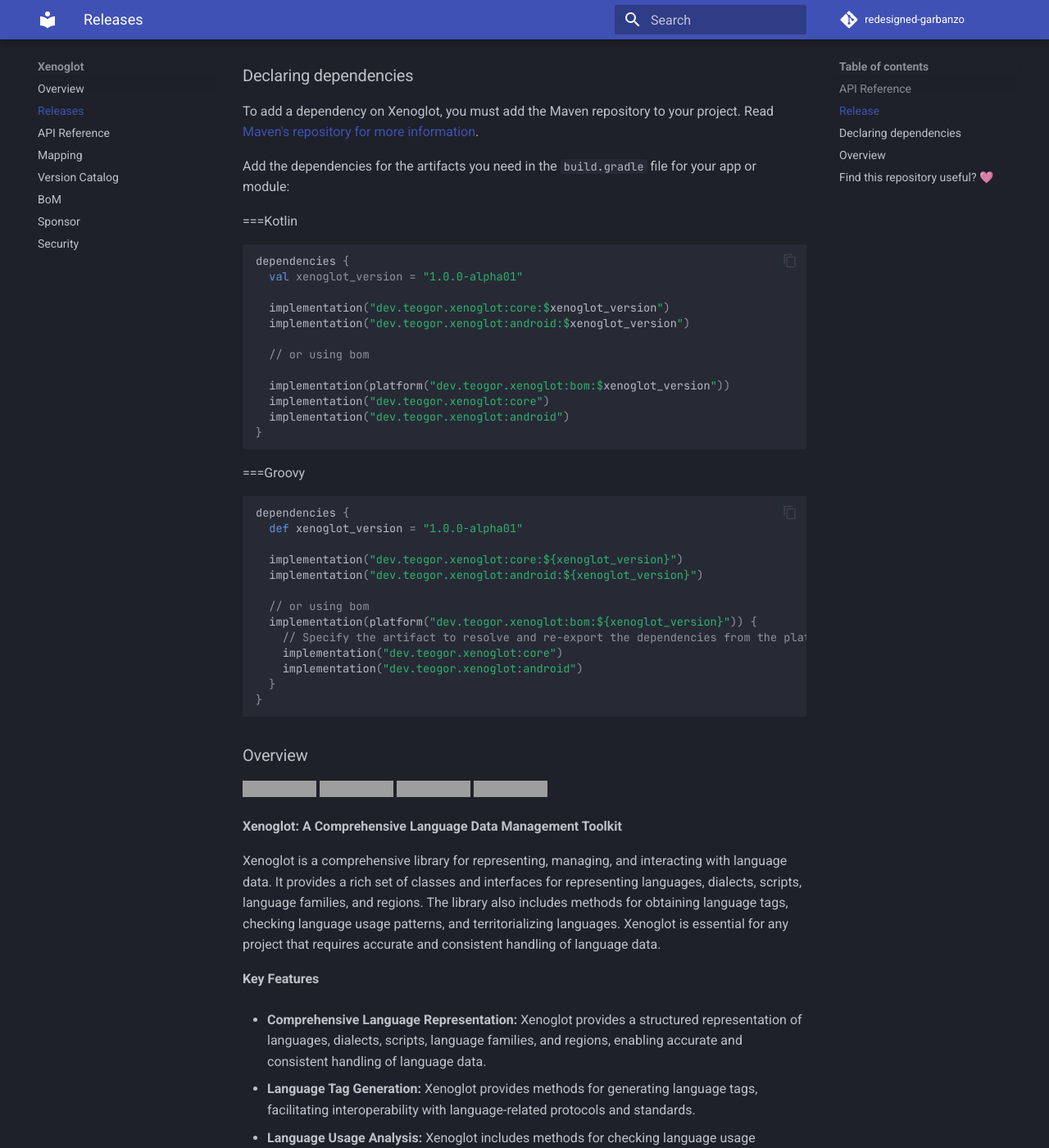
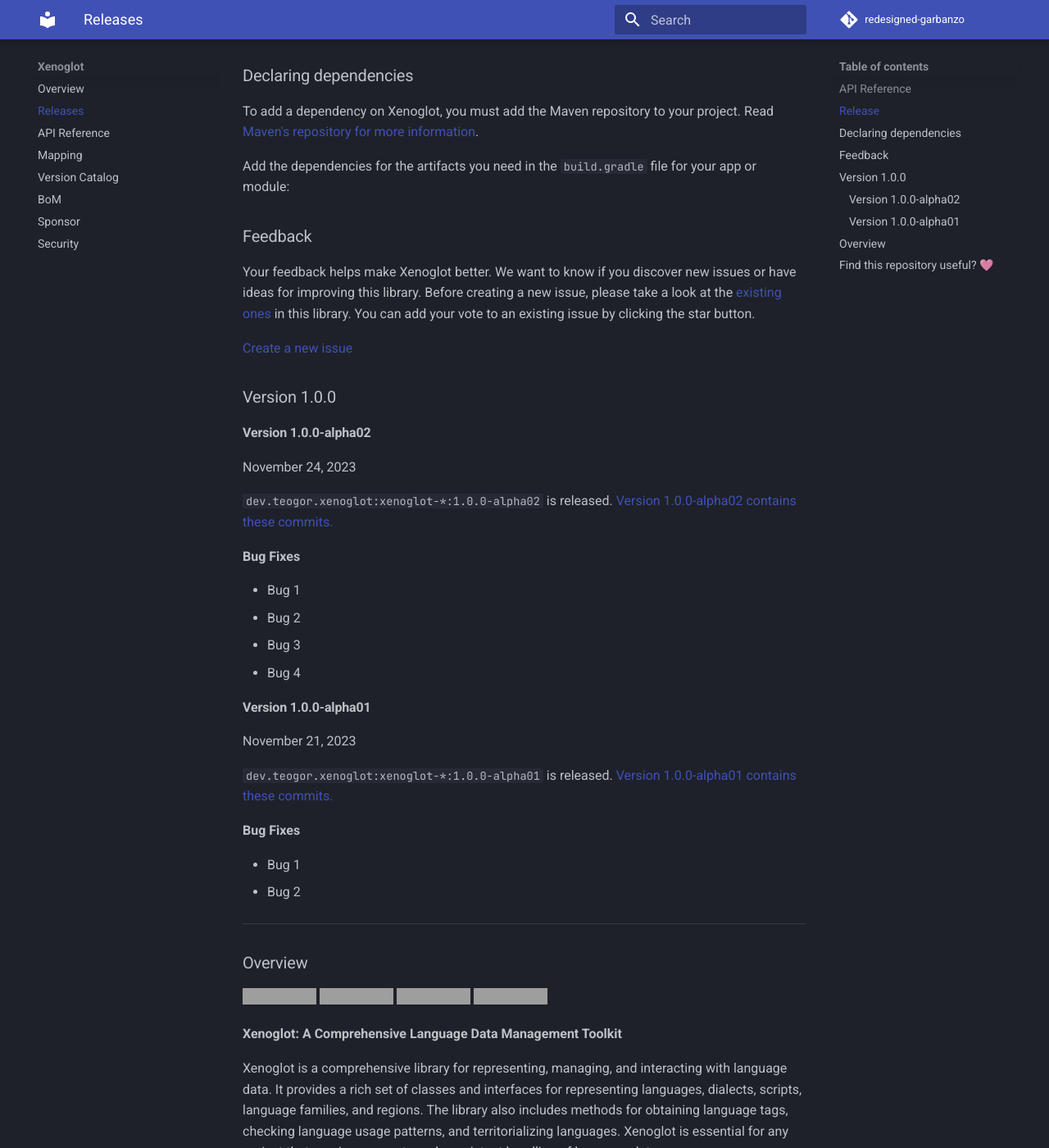
Before and after one commit to teogor/redesigned-garbanzo, an MkDocs documentation site: the page built from docs/releases.md, in a window 1280 px wide and 1400 px high, scrolled down 543 px. Shown: the whole window at 82% size. Built offline with MkDocs 1.6.1 and Material for MkDocs 9.7.7, drawn with Linux system fonts in a browser that asks for light colours; comment, search, counter and statistics services are not loaded; some of the changed lines change nothing that is shown; some of the changed text lies outside the part shown; grey boxes are pictures that could not be loaded.

Commit message:
Update releases.md

````diff
--- a/docs/releases.md
+++ b/docs/releases.md
@@ -16,97 +16,116 @@
 |-------------------|----------------|-------------------|--------------|---------------|
 | November 21, 2023 | -              | -                 | -            | 1.0.0.alpha01 |
 
-
 ### Declaring dependencies
 
-To add a dependency on Xenoglot, you must add the Maven repository to your project. Read [Maven's repository for more information](https://repo.maven.apache.org/maven2/).
+To add a dependency on Xenoglot, you must add the Maven repository to your project.
+Read [Maven's repository for more information](https://repo.maven.apache.org/maven2/).
 
 Add the dependencies for the artifacts you need in the `build.gradle` file for your app or module:
 
-===Kotlin
-```Kotlin
-dependencies {
-  val xenoglot_version = "1.0.0-alpha01"
+[//]: # (===Kotlin)
 
-  implementation("dev.teogor.xenoglot:core:$xenoglot_version")
-  implementation("dev.teogor.xenoglot:android:$xenoglot_version")
+[//]: # (```Kotlin)
 
-  // or using bom
+[//]: # (dependencies {)
 
-  implementation(platform("dev.teogor.xenoglot:bom:$xenoglot_version"))
-  implementation("dev.teogor.xenoglot:core")
-  implementation("dev.teogor.xenoglot:android")
-}
-```
-
-===Groovy
-```Groovy
-dependencies {
-  def xenoglot_version = "1.0.0-alpha01"
-
-  implementation("dev.teogor.xenoglot:core:${xenoglot_version}")
-  implementation("dev.teogor.xenoglot:android:${xenoglot_version}")
-
-  // or using bom
-  implementation(platform("dev.teogor.xenoglot:bom:${xenoglot_version}")) {
-    // Specify the artifact to resolve and re-export the dependencies from the platform BOM
-    implementation("dev.teogor.xenoglot:core")
-    implementation("dev.teogor.xenoglot:android")
-  }
-}
-```
-
-[//]: # (### Feedback)
+[//]: # (  val xenoglot_version = "1.0.0-alpha01")
 
 [//]: # ()
-[//]: # (Your feedback helps make Xenoglot better. We want to know if you discover new issues or have ideas for improving this library. Before creating a new issue, please take a look at the [existing ones]&#40;https://github.com/teogor/xenoglot&#41; in this library. You can add your vote to an existing issue by clicking the star button.)
+
+[//]: # (  implementation&#40;"dev.teogor.xenoglot:core:$xenoglot_version"&#41;)
+
+[//]: # (  implementation&#40;"dev.teogor.xenoglot:android:$xenoglot_version"&#41;)
 
 [//]: # ()
-[//]: # ([Create a new issue]&#40;https://github.com/teogor/xenoglot/issues/new&#41;)
+
+[//]: # (  // or using bom)
 
 [//]: # ()
-[//]: # (### Version 1.0.0)
+
+[//]: # (  implementation&#40;platform&#40;"dev.teogor.xenoglot:bom:$xenoglot_version"&#41;&#41;)
+
+[//]: # (  implementation&#40;"dev.teogor.xenoglot:core"&#41;)
+
+[//]: # (  implementation&#40;"dev.teogor.xenoglot:android"&#41;)
+
+[//]: # (})
+
+[//]: # (```)
 
 [//]: # ()
-[//]: # (#### Version 1.0.0-alpha02)
+
+[//]: # (===Groovy)
+
+[//]: # (```Groovy)
+
+[//]: # (dependencies {)
+
+[//]: # (  def xenoglot_version = "1.0.0-alpha01")
 
 [//]: # ()
-[//]: # (November 24, 2023)
+
+[//]: # (  implementation&#40;"dev.teogor.xenoglot:core:${xenoglot_version}"&#41;)
+
+[//]: # (  implementation&#40;"dev.teogor.xenoglot:android:${xenoglot_version}"&#41;)
 
 [//]: # ()
-[//]: # (`dev.teogor.xenoglot:xenoglot-*:1.0.0-alpha02` is released. [Version 1.0.0-alpha02 contains these commits.]&#40;https://github.com/teogor/xenoglot/commit/ff798bb57b380403a26d23ee4260e6ab98627adc&#41;)
 
-[//]: # ()
-[//]: # (**Bug Fixes**)
+[//]: # (  // or using bom)
 
-[//]: # (* Bug 1)
+[//]: # (  implementation&#40;platform&#40;"dev.teogor.xenoglot:bom:${xenoglot_version}"&#41;&#41; {)
 
-[//]: # (* Bug 2)
+[//]: # (    // Specify the artifact to resolve and re-export the dependencies from the platform BOM)
 
-[//]: # (* Bug 3)
+[//]: # (    implementation&#40;"dev.teogor.xenoglot:core"&#41;)
 
-[//]: # (* Bug 4)
+[//]: # (    implementation&#40;"dev.teogor.xenoglot:android"&#41;)
 
-[//]: # ()
-[//]: # (#### Version 1.0.0-alpha01)
+[//]: # (  })
 
-[//]: # ()
-[//]: # (November 21, 2023)
+[//]: # (})
 
-[//]: # ()
-[//]: # (`dev.teogor.xenoglot:xenoglot-*:1.0.0-alpha01` is released. [Version 1.0.0-alpha01 contains these commits.]&#40;https://github.com/teogor/xenoglot/commit/ff798bb57b380403a26d23ee4260e6ab98627adc&#41;)
+[//]: # (```)
 
-[//]: # ()
-[//]: # (**Bug Fixes**)
+### Feedback
 
-[//]: # (* Bug 1)
+Your feedback helps make Xenoglot better. We want to know if you discover new issues or have ideas
+for improving this library. Before creating a new issue, please take a look at
+the [existing ones](https://github.com/teogor/xenoglot) in this library. You can add your vote to an
+existing issue by clicking the star button.
 
-[//]: # (* Bug 2)
+[Create a new issue](https://github.com/teogor/xenoglot/issues/new)
 
-[//]: # ()
-[//]: # (---)
+### Version 1.0.0
+
+#### Version 1.0.0-alpha02
+
+November 24, 2023
+
+`dev.teogor.xenoglot:xenoglot-*:1.0.0-alpha02` is released. [Version 1.0.0-alpha02 contains these commits.](https://github.com/teogor/xenoglot/commit/ff798bb57b380403a26d23ee4260e6ab98627adc)
+
+**Bug Fixes**
+
+* Bug 1
+* Bug 2
+* Bug 3
+* Bug 4
+
+#### Version 1.0.0-alpha01
+
+November 21, 2023
+
+`dev.teogor.xenoglot:xenoglot-*:1.0.0-alpha01` is released. [Version 1.0.0-alpha01 contains these commits.](https://github.com/teogor/xenoglot/commit/ff798bb57b380403a26d23ee4260e6ab98627adc)
+
+**Bug Fixes**
+
+* Bug 1
+* Bug 2
+
+---
 
 ### Overview
+
 [![License](https://img.shields.io/badge/License-Apache%202.0-blue.svg)](https://opensource.org/licenses/Apache-2.0)
 [![Maven Central](https://img.shields.io/maven-central/v/dev.teogor.xenoglot/bom.svg?label=Maven%20Central)](https://central.sonatype.com/search?q=g%3Adev.teogor.xenoglot+a%3Abom&smo=true)
 [![Profile](https://source.teogor.dev/badges/teogor-github.svg)](https://github.com/teogor)
@@ -114,17 +133,26 @@
 
 **Xenoglot: A Comprehensive Language Data Management Toolkit**
 
-Xenoglot is a comprehensive library for representing, managing, and interacting with language data. It provides a rich set of classes and interfaces for representing languages, dialects, scripts, language families, and regions. The library also includes methods for obtaining language tags, checking language usage patterns, and territorializing languages. Xenoglot is essential for any project that requires accurate and consistent handling of language data.
+Xenoglot is a comprehensive library for representing, managing, and interacting with language data.
+It provides a rich set of classes and interfaces for representing languages, dialects, scripts,
+language families, and regions. The library also includes methods for obtaining language tags,
+checking language usage patterns, and territorializing languages. Xenoglot is essential for any
+project that requires accurate and consistent handling of language data.
 
 **Key Features**
 
-* **Comprehensive Language Representation:** Xenoglot provides a structured representation of languages, dialects, scripts, language families, and regions, enabling accurate and consistent handling of language data.
+* **Comprehensive Language Representation:** Xenoglot provides a structured representation of
+  languages, dialects, scripts, language families, and regions, enabling accurate and consistent
+  handling of language data.
 
-* **Language Tag Generation:** Xenoglot provides methods for generating language tags, facilitating interoperability with language-related protocols and standards.
+* **Language Tag Generation:** Xenoglot provides methods for generating language tags, facilitating
+  interoperability with language-related protocols and standards.
 
-* **Language Usage Analysis:** Xenoglot includes methods for checking language usage patterns, enabling informed decisions about language selection and content localization.
+* **Language Usage Analysis:** Xenoglot includes methods for checking language usage patterns,
+  enabling informed decisions about language selection and content localization.
 
-* **Language Territorialization:** Xenoglot provides functionality for territorializing languages, adapting them to specific geographical or political contexts.
+* **Language Territorialization:** Xenoglot provides functionality for territorializing languages,
+  adapting them to specific geographical or political contexts.
 
 **Installation**
 
@@ -179,13 +207,17 @@
 
 **Benefits of Using Xenoglot**
 
-* **Improved Language Handling:** Xenoglot provides a consistent and structured approach to managing language data, reducing errors and inconsistencies.
+* **Improved Language Handling:** Xenoglot provides a consistent and structured approach to managing
+  language data, reducing errors and inconsistencies.
 
-* **Enhanced Interoperability:** Xenoglot facilitates interoperability with language-related protocols and standards, enabling seamless integration with external systems.
+* **Enhanced Interoperability:** Xenoglot facilitates interoperability with language-related
+  protocols and standards, enabling seamless integration with external systems.
 
-* **Simplified Language-Related Tasks:** Xenoglot streamlines language-related tasks, such as localization, translation, and language detection.
+* **Simplified Language-Related Tasks:** Xenoglot streamlines language-related tasks, such as
+  localization, translation, and language detection.
 
-* **Promote Language-Aware Development:** Xenoglot encourages language-aware development practices, ensuring that language data is handled accurately and appropriately.
+* **Promote Language-Aware Development:** Xenoglot encourages language-aware development practices,
+  ensuring that language data is handled accurately and appropriately.
 
 **Getting Started**
 
@@ -194,23 +226,26 @@
 detailed explanations, examples, and best practices for using the library effectively.
 
 ## Find this repository useful? 🩷
-* Support it by joining __[stargazers](https://github.com/teogor/xenoglot/stargazers)__ for this repository. 📁
+
+* Support it by joining __[stargazers](https://github.com/teogor/xenoglot/stargazers)__ for this
+  repository. 📁
 * Get notified about my new projects by __[following me](https://github.com/teogor)__ on GitHub. 💻
 * Interested in sponsoring me? [Support me](sponsor.md) on GitHub! 🤝
 
 # License
+
 ```xml
 Designed and developed by 2023 teogor (Teodor Grigor)
 
-Licensed under the Apache License, Version 2.0 (the "License");
-you may not use this file except in compliance with the License.
-You may obtain a copy of the License at
+  Licensed under the Apache License, Version 2.0 (the "License");
+  you may not use this file except in compliance with the License.
+  You may obtain a copy of the License at
 
-http://www.apache.org/licenses/LICENSE-2.0
+  http://www.apache.org/licenses/LICENSE-2.0
 
-Unless required by applicable law or agreed to in writing, software
-distributed under the License is distributed on an "AS IS" BASIS,
-WITHOUT WARRANTIES OR CONDITIONS OF ANY KIND, either express or implied.
-See the License for the specific language governing permissions and
-limitations under the License.
+  Unless required by applicable law or agreed to in writing, software
+  distributed under the License is distributed on an "AS IS" BASIS,
+  WITHOUT WARRANTIES OR CONDITIONS OF ANY KIND, either express or implied.
+  See the License for the specific language governing permissions and
+  limitations under the License.
 ```
````
